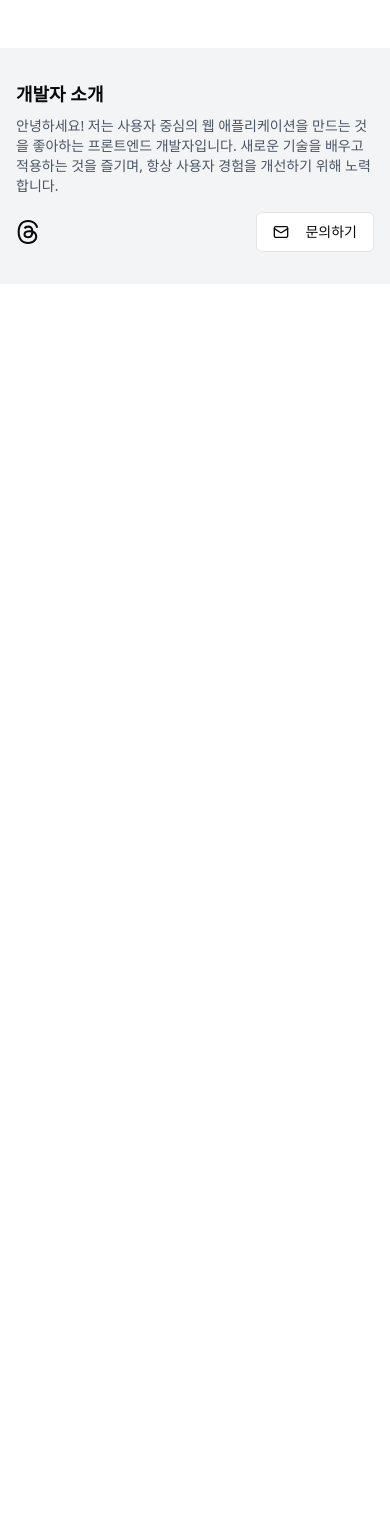
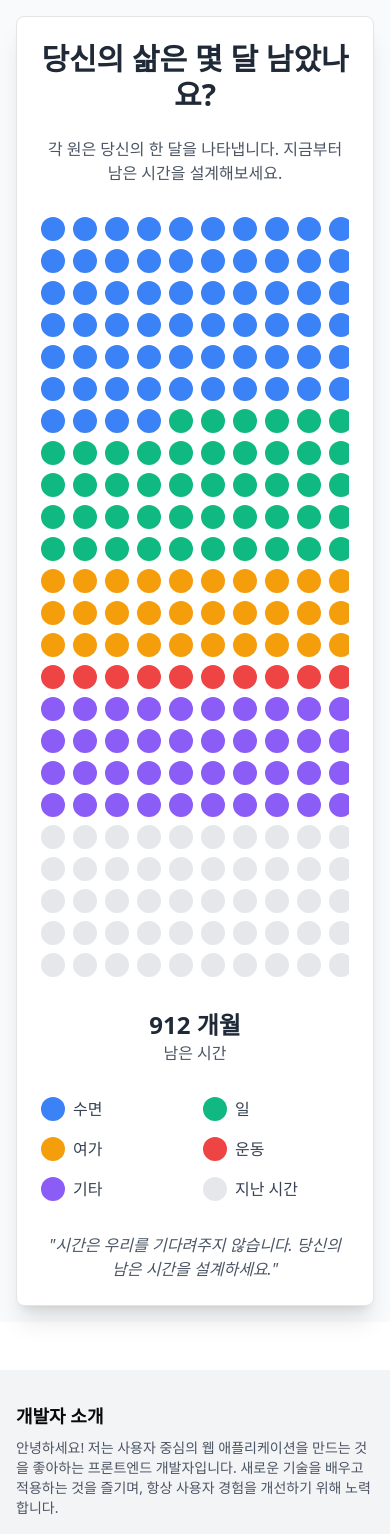
Before and after one commit to stu442/lifeCircle, a React (Vite) app: page /lifeCircle in a window 390 px wide. Shown: the top 1534 px of the page. Before the commit the page ends 844 px from the top, so only its background shows below. Built offline with nearby package versions, Linux system fonts and the light colour scheme.

Commit message:
feat: AgeInputPage LifeCirclePage에 대한 라우트 및 페이지 추가; 불필요한 라우트 파일 제거;

```diff
--- a/src/App.tsx
+++ b/src/App.tsx
@@ -2,6 +2,8 @@ import { BrowserRouter, Route, Routes } from "react-router-dom";
 import { CommonFooter } from "./components/CommonFooter";
 import InputPage from "./pages/InputPage/InputPage";
 import { ResultPage } from "./pages/resultPage/ResultPage";
+import AgeInputPage from "./pages/agePage/agePage";
+import LifeCirclePage from "./pages/lifeCirclePage/lifeCirclePage";
 
 function App() {
   return (
@@ -9,6 +11,8 @@ function App() {
       <Routes>
         <Route path="/" element={<InputPage />} />
         <Route path="/result" element={<ResultPage />} />
+        <Route path="/age" element={<AgeInputPage />} />
+        <Route path="/lifeCircle" element={<LifeCirclePage />} />
       </Routes>
       <CommonFooter />
     </BrowserRouter>
--- /dev/null
+++ b/src/components/ui/card.tsx
@@ -0,0 +1,79 @@
+import * as React from "react"
+
+import { cn } from "@/lib/utils"
+
+const Card = React.forwardRef<
+  HTMLDivElement,
+  React.HTMLAttributes<HTMLDivElement>
+>(({ className, ...props }, ref) => (
+  <div
+    ref={ref}
+    className={cn(
+      "rounded-lg border bg-card text-card-foreground shadow-sm",
+      className
+    )}
+    {...props}
+  />
+))
+Card.displayName = "Card"
+
+const CardHeader = React.forwardRef<
+  HTMLDivElement,
+  React.HTMLAttributes<HTMLDivElement>
+>(({ className, ...props }, ref) => (
+  <div
+    ref={ref}
+    className={cn("flex flex-col space-y-1.5 p-6", className)}
+    {...props}
+  />
+))
+CardHeader.displayName = "CardHeader"
+
+const CardTitle = React.forwardRef<
+  HTMLDivElement,
+  React.HTMLAttributes<HTMLDivElement>
+>(({ className, ...props }, ref) => (
+  <div
+    ref={ref}
+    className={cn(
+      "text-2xl font-semibold leading-none tracking-tight",
+      className
+    )}
+    {...props}
+  />
+))
+CardTitle.displayName = "CardTitle"
+
+const CardDescription = React.forwardRef<
+  HTMLDivElement,
+  React.HTMLAttributes<HTMLDivElement>
+>(({ className, ...props }, ref) => (
+  <div
+    ref={ref}
+    className={cn("text-sm text-muted-foreground", className)}
+    {...props}
+  />
+))
+CardDescription.displayName = "CardDescription"
+
+const CardContent = React.forwardRef<
+  HTMLDivElement,
+  React.HTMLAttributes<HTMLDivElement>
+>(({ className, ...props }, ref) => (
+  <div ref={ref} className={cn("p-6 pt-0", className)} {...props} />
+))
+CardContent.displayName = "CardContent"
+
+const CardFooter = React.forwardRef<
+  HTMLDivElement,
+  React.HTMLAttributes<HTMLDivElement>
+>(({ className, ...props }, ref) => (
+  <div
+    ref={ref}
+    className={cn("flex items-center p-6 pt-0", className)}
+    {...props}
+  />
+))
+CardFooter.displayName = "CardFooter"
+
+export { Card, CardHeader, CardFooter, CardTitle, CardDescription, CardContent }
--- /dev/null
+++ b/src/pages/agePage/agePage.tsx
@@ -0,0 +1,103 @@
+import { useState, useEffect } from "react";
+import { Button } from "@/components/ui/button";
+import { Input } from "@/components/ui/input";
+
+export default function AgeInputPage() {
+  const [age, setAge] = useState<string>("");
+  const [remainingTime, setRemainingTime] = useState<string>("");
+  const [isValid, setIsValid] = useState<boolean>(false);
+  const [error, setError] = useState<string>("");
+
+  useEffect(() => {
+    const ageNum = parseInt(age);
+    if (age === "") {
+      setIsValid(false);
+      setError("");
+      setRemainingTime("");
+    } else if (isNaN(ageNum) || ageNum <= 0 || ageNum >= 120) {
+      setIsValid(false);
+      setError("현실적인 나이를 입력해주세요!");
+      setRemainingTime("");
+    } else {
+      setIsValid(true);
+      setError("");
+      const remainingYears = 80 - ageNum;
+      setRemainingTime(
+        `만약 평균 수명이 80세라면, 당신에게는 약 ${remainingYears}년이 남았습니다.`
+      );
+    }
+  }, [age]);
+
+  useEffect(() => {
+    const timer = setTimeout(() => {
+      const quoteElement = document.getElementById("quote");
+      if (quoteElement) {
+        quoteElement.classList.remove("opacity-0");
+        quoteElement.classList.add("opacity-100");
+      }
+    }, 500);
+
+    return () => clearTimeout(timer);
+  }, []);
+
+  const handleSubmit = (e: React.FormEvent) => {
+    e.preventDefault();
+    if (isValid) {
+      // Here you would typically navigate to the next page or handle the submission
+      console.log("Submitted age:", age);
+    }
+  };
+
+  return (
+    <div className="min-h-screen bg-gray-100 flex flex-col items-center justify-center p-4">
+      <div className="w-full max-w-md bg-white rounded-lg shadow-xl p-8 transition-all duration-500 ease-in-out">
+        <h1 className="text-3xl font-bold text-center text-gray-800 mb-4">
+          당신의 나이를 입력하세요
+        </h1>
+        <p className="text-center text-gray-600 mb-6">
+          남은 삶의 시간을 시각화해 보세요.
+        </p>
+
+        <form onSubmit={handleSubmit} className="space-y-6">
+          <div>
+            <Input
+              type="number"
+              placeholder="나이를 입력하세요"
+              value={age}
+              onChange={(e) => setAge(e.target.value)}
+              className="w-full text-center text-2xl"
+              min="1"
+              max="120"
+            />
+            {error && <p className="text-red-500 text-sm mt-2">{error}</p>}
+          </div>
+
+          <div
+            className={`text-center text-gray-600 transition-all duration-500 ease-in-out ${
+              remainingTime
+                ? "opacity-100 max-h-20"
+                : "opacity-0 max-h-0 overflow-hidden"
+            }`}
+          >
+            {remainingTime}
+          </div>
+
+          <Button
+            type="submit"
+            className="w-full bg-gray-800 text-white hover:bg-gray-700"
+            disabled={!isValid}
+          >
+            시간 입력하기
+          </Button>
+        </form>
+      </div>
+
+      <p
+        id="quote"
+        className="mt-8 text-gray-600 italic opacity-0 transition-opacity duration-500 ease-in-out delay-500"
+      >
+        "시간은 우리를 기다려주지 않습니다."
+      </p>
+    </div>
+  );
+}
--- /dev/null
+++ b/src/pages/lifeCirclePage/components/LifeCircles.tsx
@@ -0,0 +1,81 @@
+import React from "react";
+
+interface TimeCategory {
+  name: string;
+  hoursPerWeek: number;
+  color: string;
+}
+
+interface LifeCirclesProps {
+  currentAge: number;
+  timeCategories: TimeCategory[];
+}
+
+const MONTHS_IN_YEAR = 12;
+const TOTAL_YEARS = 100;
+const GRID_COLUMNS = 50;
+
+export const LifeCircles: React.FC<LifeCirclesProps> = ({
+  currentAge,
+  timeCategories,
+}) => {
+  const totalMonths = TOTAL_YEARS * MONTHS_IN_YEAR;
+  const monthsLived = currentAge * MONTHS_IN_YEAR;
+  const monthsRemaining = totalMonths - monthsLived;
+
+  const generateCircles = () => {
+    const circles = [];
+    let monthCount = 0;
+
+    // Future months
+    const totalHours = timeCategories.reduce(
+      (sum, category) => sum + category.hoursPerWeek,
+      0
+    );
+    const categoryMonths = timeCategories.map((category) =>
+      Math.round((category.hoursPerWeek / totalHours) * monthsRemaining)
+    );
+
+    timeCategories.forEach((category, index) => {
+      for (let i = 0; i < categoryMonths[index]; i++) {
+        if (monthCount < monthsRemaining) {
+          circles.push(
+            <div
+              key={`${category.name}-${i}`}
+              className="w-6 h-6 rounded-full"
+              style={{ backgroundColor: category.color }}
+            />
+          );
+          monthCount++;
+        }
+      }
+    });
+
+    // Past months
+    for (let i = 0; i < monthsLived; i++) {
+      circles.push(
+        <div
+          key={`past-${i}`}
+          className="w-6 h-6 rounded-full"
+          style={{ backgroundColor: "#E5E7EB" }}
+        />
+      );
+      monthCount++;
+    }
+
+    return circles;
+  };
+
+  return (
+    <div
+      className="grid gap-2"
+      style={{
+        gridTemplateColumns: `repeat(${GRID_COLUMNS}, 1fr)`,
+        width: "100%",
+        maxWidth: "1200px",
+      }}
+    >
+      {generateCircles()}
+    </div>
+  );
+};
--- /dev/null
+++ b/src/pages/lifeCirclePage/lifeCirclePage.tsx
@@ -0,0 +1,72 @@
+import { Card, CardContent } from "@/components/ui/card";
+import { LifeCircles } from "./components/LifeCircles";
+
+const timeCategories = [
+  { name: "수면", hoursPerWeek: 56, color: "#3B82F6" },
+  { name: "일", hoursPerWeek: 40, color: "#10B981" },
+  { name: "여가", hoursPerWeek: 30, color: "#F59E0B" },
+  { name: "운동", hoursPerWeek: 7, color: "#EF4444" },
+  { name: "기타", hoursPerWeek: 35, color: "#8B5CF6" },
+];
+
+export default function LifeCalendarPage() {
+  const currentAge = 24; // 예시 나이, 실제로는 사용자 입력값을 사용해야 합니다.
+
+  const totalMonths = 100 * 12;
+  const monthsLived = currentAge * 12;
+  const monthsRemaining = totalMonths - monthsLived;
+
+  return (
+    <div className="min-h-screen bg-gray-50 flex flex-col items-center justify-center p-4">
+      <Card className="w-full max-w-6xl bg-white shadow-xl rounded-lg overflow-hidden">
+        <CardContent className="p-6">
+          <h1 className="text-3xl font-bold text-gray-800 mb-6 text-center">
+            당신의 삶은 몇 달 남았나요?
+          </h1>
+
+          <p className="text-gray-600 mb-8 text-center">
+            각 원은 당신의 한 달을 나타냅니다. 지금부터 남은 시간을
+            설계해보세요.
+          </p>
+
+          <div className="flex justify-center mb-8 overflow-auto">
+            <LifeCircles
+              currentAge={currentAge}
+              timeCategories={timeCategories}
+            />
+          </div>
+
+          <div className="text-center mb-8">
+            <p className="text-2xl font-bold text-gray-800">
+              {monthsRemaining} 개월
+            </p>
+            <p className="text-gray-600">남은 시간</p>
+          </div>
+
+          <div className="grid grid-cols-2 md:grid-cols-3 gap-4 mt-8">
+            {timeCategories.map((category) => (
+              <div key={category.name} className="flex items-center">
+                <div
+                  className="w-6 h-6 rounded-full mr-2"
+                  style={{ backgroundColor: category.color }}
+                ></div>
+                <span className="text-gray-700">{category.name}</span>
+              </div>
+            ))}
+            <div className="flex items-center">
+              <div
+                className="w-6 h-6 rounded-full mr-2"
+                style={{ backgroundColor: "#E5E7EB" }}
+              ></div>
+              <span className="text-gray-700">지난 시간</span>
+            </div>
+          </div>
+
+          <div className="mt-8 text-center italic text-gray-600">
+            "시간은 우리를 기다려주지 않습니다. 당신의 남은 시간을 설계하세요."
+          </div>
+        </CardContent>
+      </Card>
+    </div>
+  );
+}
```
Also changed, not shown: src/routes.tsx (deleted).
